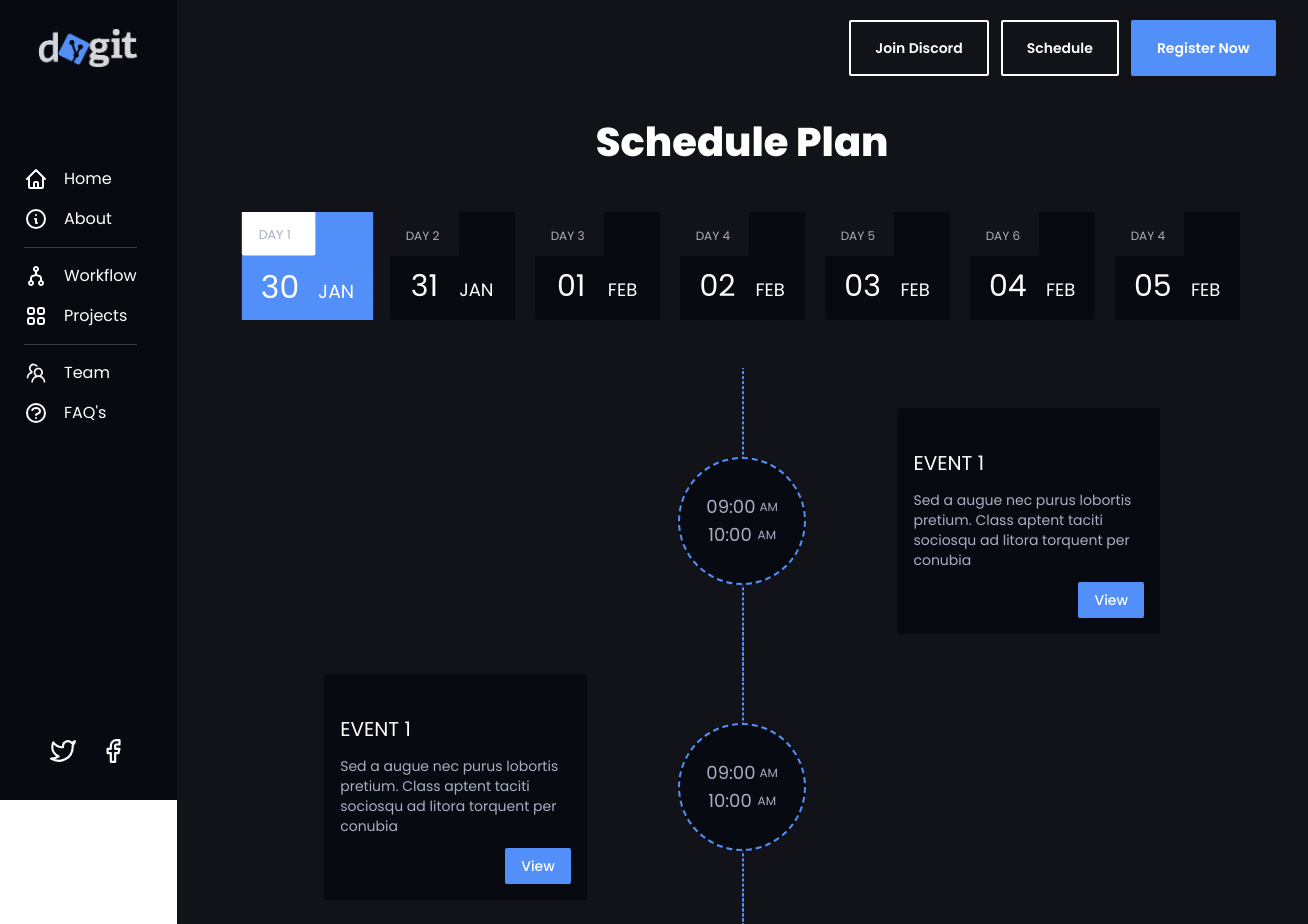
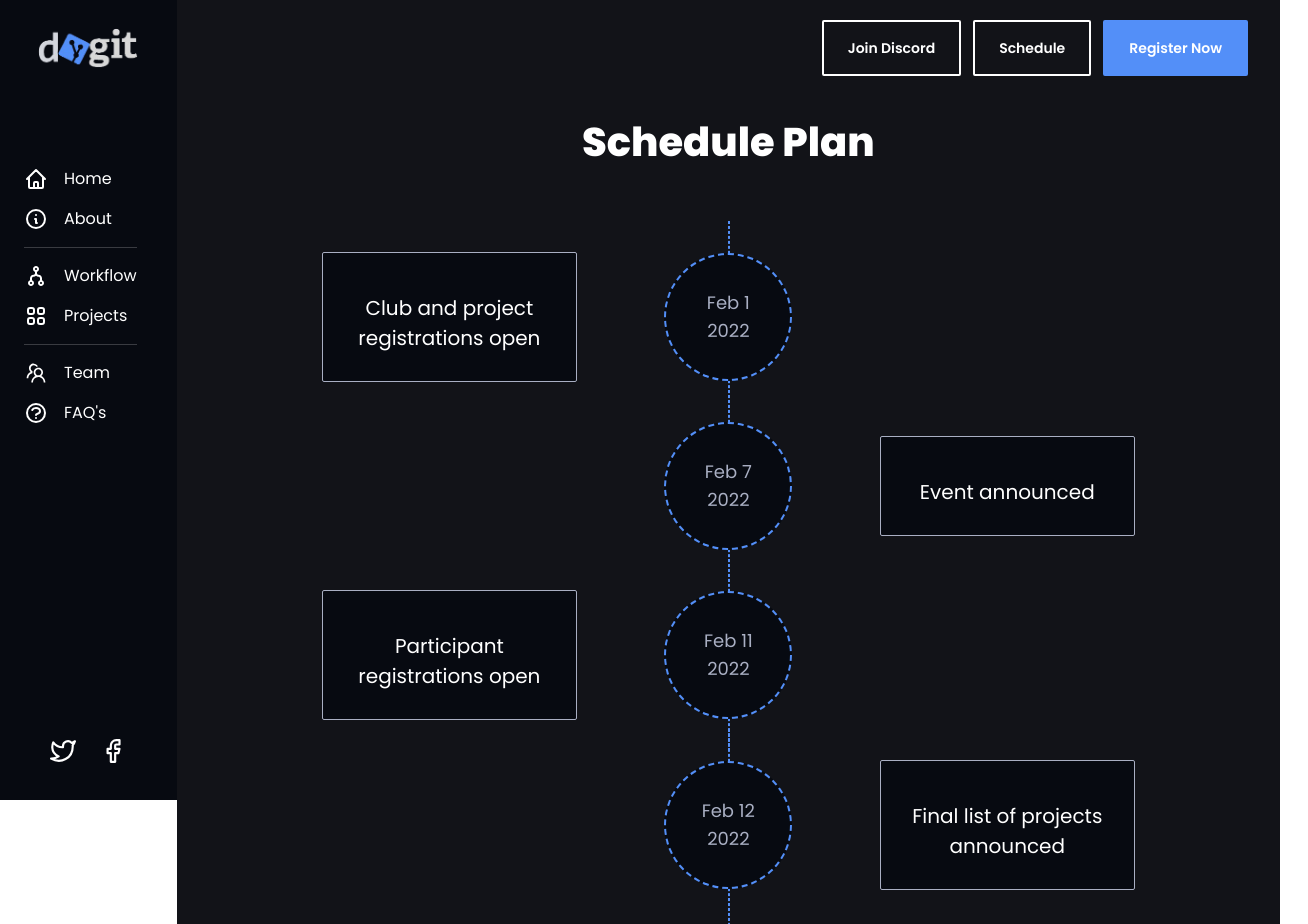
Before and after one commit to crux-bphc/DidYouGitIt, a Next.js app: page /schedule in a window 1280 px wide. Shown: the top 924 px of the page, 1308 px wide, since content can reach past the window. Built offline with nearby package versions, Linux system fonts and the light colour scheme.

Commit message:
Schedule

```diff
--- /dev/null
+++ b/data/schedule.md
@@ -0,0 +1,44 @@
+---
+schedule: [
+        {
+            title: 'Club and project registrations open',
+            date: 'Feb 1',
+            year: '2022'
+        },
+        {
+            title: 'Event announced',
+            date: 'Feb 7',
+            year: '2022'
+        },
+        {
+            title: 'Participant registrations open',
+            date: 'Feb 11',
+            year: '2022'
+        },
+        {
+            title: 'Final list of projects announced',
+            date: 'Feb 12',
+            year: '2022'
+        },
+        {
+            title: 'Contribution begins',
+            date: 'Feb 14',
+            year: '2022'
+        },
+        {
+            title: 'Participant registration closes',
+            date: 'Feb 17',
+            year: '2022'
+        },
+        {
+            title: 'Contribution ends',
+            date: 'Feb 24',
+            year: '2022'
+        },
+        {
+            title: 'Results announced',
+            date: 'Feb 26',
+            year: '2022'
+        }
+]
+---
--- a/package.json
+++ b/package.json
@@ -11,7 +11,6 @@
     "prettier:write": "prettier --write src"
   },
   "dependencies": {
-    "@headlessui/react": "^1.4.3",
     "clsx": "^1.1.1",
     "framer-motion": "^6.2.3",
     "gray-matter": "^4.0.3",
--- a/src/components/Schedule/TimeBubble.tsx
+++ b/src/components/Schedule/DateBubble.tsx
@@ -1,15 +1,15 @@
 import clsx from 'clsx';
 import React from 'react';
 
-interface TimeBubbleProps {
-	startTime?: string;
-	endTime?: string;
+interface DateBubbleProps {
+	date: string;
+	year: string;
 	size?: 'md' | 'sm';
 }
 
-const TimeBubble: React.FC<TimeBubbleProps> = ({
-	startTime,
-	endTime,
+const DateBubble: React.FC<DateBubbleProps> = ({
+	date,
+	year,
 	size = 'md',
 }) => {
 	return (
@@ -18,10 +18,10 @@ const TimeBubble: React.FC<TimeBubbleProps> = ({
 				className={clsx(
 					'relative grid place-items-center rounded-full border-2 border-dashed border-blue bg-dark-1 px-4 py-4 text-center',
 					size === 'md' && 'h-[6.5rem] w-[6.5rem] lg:h-[8rem] lg:w-[8rem]',
-					size === 'sm' && 'h-[5.85rem] w-[5.85rem]'
+					size === 'sm' && 'h-[5.25rem] w-[5.25rem]'
 				)}
 			>
-				<div className="border-2-2 absolute left-[50%] -z-10 hidden h-[20rem] border border-dashed border-blue md:block" />
+				<div className="border-2-2 absolute left-[50%] -z-10 hidden h-[12rem] border border-dashed border-blue md:block" />
 				<div>
 					<div className="flex items-center justify-evenly gap-1">
 						<p
@@ -30,10 +30,7 @@ const TimeBubble: React.FC<TimeBubbleProps> = ({
 								size === 'sm' && 'text-sm',
 							])}
 						>
-							{startTime.split(' ')[0]}
-						</p>
-						<p className={clsx(['text-xs uppercase text-gray'])}>
-							{startTime.split(' ')[1]}
+							{date}
 						</p>
 					</div>
 					<div className="flex items-center justify-evenly gap-1">
@@ -43,10 +40,7 @@ const TimeBubble: React.FC<TimeBubbleProps> = ({
 								size === 'sm' && 'text-sm',
 							])}
 						>
-							{endTime.split(' ')[0]}
-						</p>
-						<p className={clsx(['text-xs uppercase text-gray'])}>
-							{endTime.split(' ')[1]}
+							{year}
 						</p>
 					</div>
 				</div>
@@ -55,4 +49,4 @@ const TimeBubble: React.FC<TimeBubbleProps> = ({
 	);
 };
 
-export default TimeBubble;
+export default DateBubble;
--- a/src/components/Schedule/EventCard.tsx
+++ b/src/components/Schedule/EventCard.tsx
@@ -1,25 +1,22 @@
 import React from 'react';
-import TimeBubble from './TimeBubble';
+import DateBubble from './DateBubble';
 
-interface EventCardProps {}
+interface EventCardProps {
+	title: string;
+	date: string;
+	year: string;
+}
 
-const EventCard: React.FC<EventCardProps> = ({}) => {
+const EventCard: React.FC<EventCardProps> = ({title, date, year}) => {
 	return (
 		<>
-			<div className="relative mb-4 rounded-sm bg-dark-1 px-4 py-4 md:mb-0">
+			<div className="relative mb-4 rounded-sm bg-dark-1 px-4 py-4 md:mb-0
+							md:border md:border-gray md:hover:border-white md:hover:shadow-md md:hover:shadow-white w-full"
+			>
 				<div className="absolute right-0 -top-10 md:hidden">
-					<TimeBubble size="sm" startTime="09:00 AM" endTime="10:00 AM" />
+					<DateBubble size="sm" date={date} year={year} />
 				</div>
-				<h1 className="mt-6 mb-3 text-[20px] uppercase">Event 1 </h1>
-				<p className="wrap mb-3 text-sm text-gray">
-					Sed a augue nec purus lobortis pretium. Class aptent taciti sociosqu
-					ad litora torquent per conubia
-				</p>
-				<div className="flex items-center justify-end">
-					<button className="rounded-sm bg-blue py-2 px-4 text-sm font-medium text-white transition-all duration-300 ease-out hover:opacity-80">
-						View
-					</button>
-				</div>
+				<h1 className="mt-12 md:mt-6 mb-3 text-[20px] md:text-center">{title}</h1>
 			</div>
 		</>
 	);
--- a/src/components/Schedule/ScheduleCard.tsx
+++ /dev/null
@@ -1,48 +0,0 @@
-import clsx from 'clsx';
-import React from 'react';
-
-interface ScheduleCardProps {
-	day: number | string;
-	date: number | string;
-	month: number | string;
-	selected?: boolean;
-}
-
-const ScheduleCard = React.forwardRef<HTMLDivElement, ScheduleCardProps>(
-	(props, ref) => {
-		const { day, date, month, selected } = props;
-
-		return (
-			<div
-				ref={ref}
-				className={clsx([
-					'group h-[130px] w-[40vw] rounded-sm px-4 py-4 sm:w-[30vw] md:h-[auto] md:w-[125px]',
-					'transition-all duration-300 ease-out hover:bg-blue',
-					selected ? 'scale-105 bg-blue' : 'scale-100 bg-dark-1',
-				])}
-			>
-				<div
-					className={clsx([
-						'-m-4 mb-3 w-3/4 rounded-sm py-4 pb-3 pl-4',
-						'transition-all duration-300 ease-out group-hover:bg-white',
-						selected ? 'bg-white' : 'bg-dark-2',
-					])}
-				>
-					<p className="text-left text-xs uppercase text-gray transition-all duration-300 ease-out group-hover:text-blue">
-						Day {day}
-					</p>
-				</div>
-				<div className="mt-6 flex items-end gap-2 md:mt-0 md:justify-evenly md:gap-4">
-					<p className="text-3xl text-white">
-						{`${date}`.length === 1 ? `0${date}` : date}
-					</p>
-					<p className="text-lg uppercase text-white">{month}</p>
-				</div>
-			</div>
-		);
-	}
-);
-
-ScheduleCard.displayName = 'ScheduleCard';
-
-export default ScheduleCard;
--- a/src/components/Schedule/ScheduleItem.tsx
+++ b/src/components/Schedule/ScheduleItem.tsx
@@ -1,29 +1,35 @@
 import clsx from 'clsx';
 import React from 'react';
 import EventCard from './EventCard';
-import TimeBubble from './TimeBubble';
+import DateBubble from './DateBubble';
 
 interface ScheduleItemProps {
-	orientation?: 'left' | 'right';
+	orientation: 'left' | 'right';
+	date: string;
+	title: string;
+	year: string;
 }
 
 const ScheduleItem: React.FC<ScheduleItemProps> = ({
 	orientation = 'right',
+	date,
+	title,
+	year,
 }) => {
 	return (
 		<>
 			<div
 				className={clsx([
-					'mb-10 flex items-center gap-x-6 lg:justify-between',
+					'mb-10 md:flex md:items-center md:gap-x-6 lg:justify-between',
 					orientation === 'left' && 'lg:flex-row-reverse',
 				])}
 			>
 				<div className="order-1 hidden md:block lg:w-1/3"></div>
-				<div className="z-20 order-1 hidden  items-center justify-center md:flex lg:w-1/3">
-					<TimeBubble startTime="09:00 AM" endTime="10:00 AM" />
+				<div className="z-20 order-1 hidden items-center justify-center md:flex lg:w-1/3">
+					<DateBubble date={date} year={year}/>
 				</div>
 				<div className="order-1 lg:w-1/3">
-					<EventCard />
+					<EventCard title={title} date={date} year={year}/>
 				</div>
 			</div>
 		</>
--- a/src/pages/schedule.tsx
+++ b/src/pages/schedule.tsx
@@ -1,131 +1,75 @@
-import { Tab } from '@headlessui/react';
-import { NextPage } from 'next';
+import matter from 'gray-matter';
+import { GetStaticProps, NextPage } from 'next';
+import fs from 'fs';
+import path from 'path';
 import React from 'react';
-import ScheduleCard from '../components/Schedule/ScheduleCard';
 import ScheduleItem from '../components/Schedule/ScheduleItem';
+import { Schedule } from '../types';
 
-const SchedulePage: NextPage = ({}) => {
+interface SchedulePageProps {
+	schedule: Schedule[];
+}
+
+const SchedulePage: NextPage<SchedulePageProps> = ({schedule}) => {
 	return (
 		<>
 			<h1 className="mb-10 text-center text-[40px]  font-extrabold">
 				Schedule Plan
 			</h1>
 
-			<Tab.Group as={React.Fragment}>
-				<Tab.List
-					defaultValue={1}
-					className="max-w-screen scrollbar-hidden mb-10 flex w-screen snap-x snap-proximity scroll-mr-10 items-center gap-5 overflow-x-scroll md:mb-12 lg:w-[auto] lg:justify-center"
-				>
-					<div className="shrink-0 snap-center">
-						<div className="snap-0 w-4 sm:w-8"></div>
-					</div>
-					<Tab className="snap-center">
-						{({ selected }) => (
-							<ScheduleCard
-								selected={selected}
-								day={1}
-								date={30}
-								month={'Jan'}
-							/>
-						)}
-					</Tab>
-					<Tab className="snap-center">
-						{({ selected }) => (
-							<ScheduleCard
-								selected={selected}
-								day={2}
-								date={31}
-								month={'Jan'}
-							/>
-						)}
-					</Tab>
-					<Tab className="snap-center">
-						{({ selected }) => (
-							<ScheduleCard
-								selected={selected}
-								day={3}
-								date={1}
-								month={'Feb'}
-							/>
-						)}
-					</Tab>
-					<Tab className="snap-center">
-						{({ selected }) => (
-							<ScheduleCard
-								selected={selected}
-								day={4}
-								date={2}
-								month={'Feb'}
-							/>
-						)}
-					</Tab>
+			<div className="bg-gray-200 mx-auto h-full lg:container lg:w-5/6">
+				<div className="wrap relative h-full overflow-hidden py-10 px-4 lg:p-10">
 
-					<Tab className="snap-center">
-						{({ selected }) => (
-							<ScheduleCard
-								selected={selected}
-								day={5}
-								date={3}
-								month={'Feb'}
-							/>
-						)}
-					</Tab>
+					{schedule.map((curr, i) => {
+						curr.orientation = i % 2 === 0 ? 'left' : 'right';
 
-					<Tab className="snap-center">
-						{({ selected }) => (
-							<ScheduleCard
-								selected={selected}
-								day={6}
-								date={4}
-								month={'Feb'}
-							/>
-						)}
-					</Tab>
+						return (
+							<div key={curr.title}>
+								<ScheduleItem
+									title={curr.title}
+									date={curr.date}
+									year={curr.year}
+									orientation={curr.orientation}
+								/>
+							</div>
+						);
+					})}
 
-					<Tab className="snap-center">
-						{({ selected }) => (
-							<ScheduleCard
-								selected={selected}
-								day={4}
-								date={5}
-								month={'Feb'}
-							/>
-						)}
-					</Tab>
-					<div className="shrink-0 snap-center">
-						<div className="snap-0 w-4 sm:w-8"></div>
-					</div>
-				</Tab.List>
+					{/* <ScheduleItem />
+					<ScheduleItem orientation="left" />
+					<ScheduleItem />
+					<ScheduleItem orientation="left" />
 
-				<Tab.Panels as={React.Fragment}>
-					<div className="bg-gray-200 mx-auto h-full lg:container lg:w-5/6">
-						<div className="wrap relative h-full overflow-hidden py-10 px-4 lg:p-10">
-							<Tab.Panel>
-								<ScheduleItem />
-								<ScheduleItem orientation="left" />
-								<ScheduleItem />
-							</Tab.Panel>
 
-							<Tab.Panel>
-								<ScheduleItem />
-								<ScheduleItem orientation="left" />
-							</Tab.Panel>
 
-							<Tab.Panel>
-								<ScheduleItem />
-								<ScheduleItem orientation="left" />
-							</Tab.Panel>
+					<ScheduleItem />
+					<ScheduleItem orientation="left" />
 
-							<Tab.Panel>
-								<ScheduleItem />
-								<ScheduleItem orientation="left" />
-							</Tab.Panel>
-						</div>
-					</div>
-				</Tab.Panels>
-			</Tab.Group>
+
+
+					<ScheduleItem />
+					<ScheduleItem orientation="left" /> */}
+
+				</div>
+			</div>
 		</>
 	);
 };
 
+export const getStaticProps: GetStaticProps = async () => {
+	const mdData = fs.readFileSync(path.join('data/schedule.md'), 'utf8');
+	const { data } = matter(mdData);
+
+	if (!data.schedule) {
+		return {
+			notFound: true,
+		};
+	}
+
+	return {
+		props: {
+			schedule: data.schedule,
+		},
+	};
+};
 export default SchedulePage;
--- a/src/types/index.ts
+++ b/src/types/index.ts
@@ -31,3 +31,10 @@ export type Club = {
 	alt: string;
 	style: Style;
 };
+
+export type Schedule = {
+	title: string;
+	date: string;
+	year: string;
+	orientation?: 'left' | 'right';
+};
```
Also changed, not shown: 1 other file (tests, documents, lock files or other folders).
